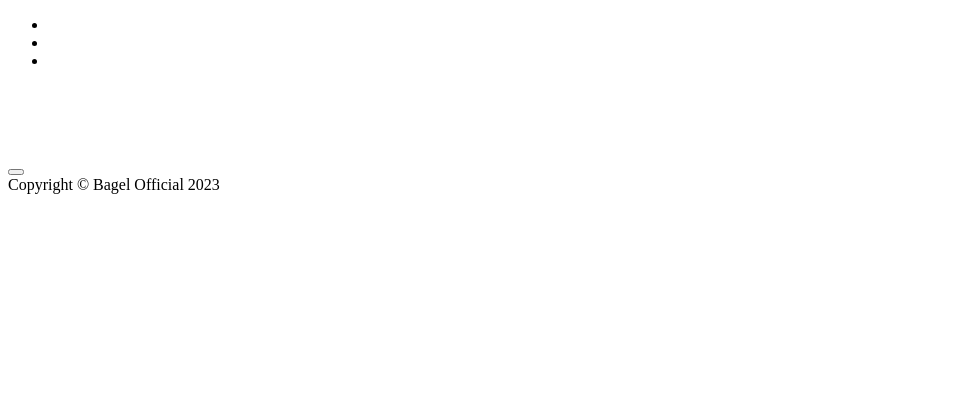
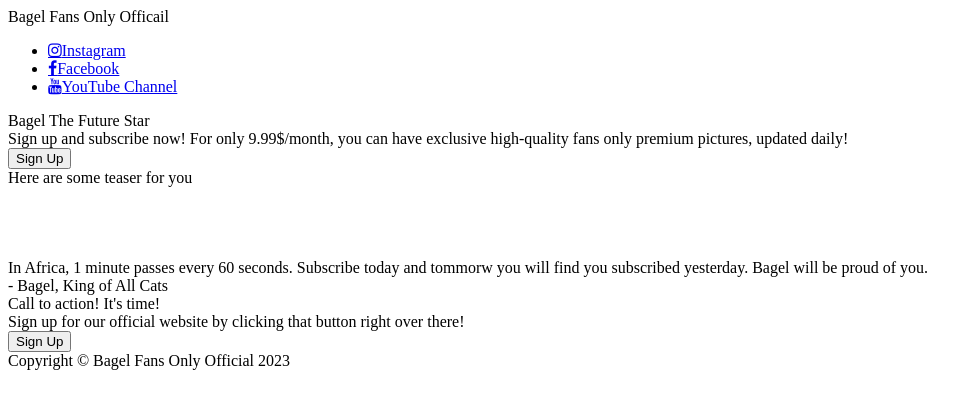
Before and after one commit to SAAAM485/bagelofficial, a plain HTML site: page index.html in a window 1280 px wide. Shown: the whole page, without its empty margins (0-978 px from the left). Drawn offline with Linux system fonts and the light colour scheme.

Commit message:
Add class top and  text to index HTML

```diff
--- a/index.html
+++ b/index.html
@@ -3,20 +3,28 @@
 <head>
     <meta charset="UTF-8">
     <meta name="viewport" content="width=device-width, initial-scale=1.0">
-    <title>Bagel Official</title>
+    <title>Bagel Fans Only Official</title>
+    <link rel="stylesheet" href="https://cdnjs.cloudflare.com/ajax/libs/font-awesome/4.7.0/css/font-awesome.min.css">
 </head>
 <body>
     <div class="header">
-        <div class="logo"></div>
+        <div class="logo">Bagel Fans Only Officail</div>
         <ul class="link">
-            <li><a></a></li>
-            <li><a></a></li>
-            <li><a></a></li>
+            <li><a href="#" class="fa fa-instagram">Instagram</a></li>
+            <li><a href="#" class="fa fa-facebook">Facebook</a></li>
+            <li><a href="#" class="fa fa-youtube">YouTube Channel</a></li>
         </ul>
     </div>
 
+    <div class="top">
+        <div class="title">Bagel The Future Star</div>
+        <div class="second text">Sign up and subscribe now! For only 9.99$/month, you can have exclusive high-quality fans only premium pictures, updated daily!</div>
+        <button class="topbtn">Sign Up</button>
+        <img src="">
+    </div>
+
     <div class="body">
-        <div class="info"></div>
+        <div class="info">Here are some teaser for you</div>
         <div class="sub">
             <div class="picture">
                 <img src="">
@@ -38,16 +46,16 @@
     </div>
 
     <div class="container">
-        <div class="quote"></div>
-        <div class="name"></div>
+        <div class="quote">In Africa, 1 minute passes every 60 seconds. Subscribe today and tommorw you will find you subscribed yesterday. Bagel will be proud of you.</div>
+        <div class="name">- Bagel, King of All Cats</div>
     </div>
 
     <div class="window">
-        <div class="head"></div>
-        <div class="sign"></div>
-        <button></button>
+        <div class="head">Call to action! It's time!</div>
+        <div class="sign">Sign up for our official website by clicking that button right over there!</div>
+        <button class="btn">Sign Up</button>
     </div>
 
-    <div class="footer">Copyright © Bagel Official 2023</div>
+    <div class="footer">Copyright © Bagel Fans Only Official 2023</div>
 </body>
 </html>
```
